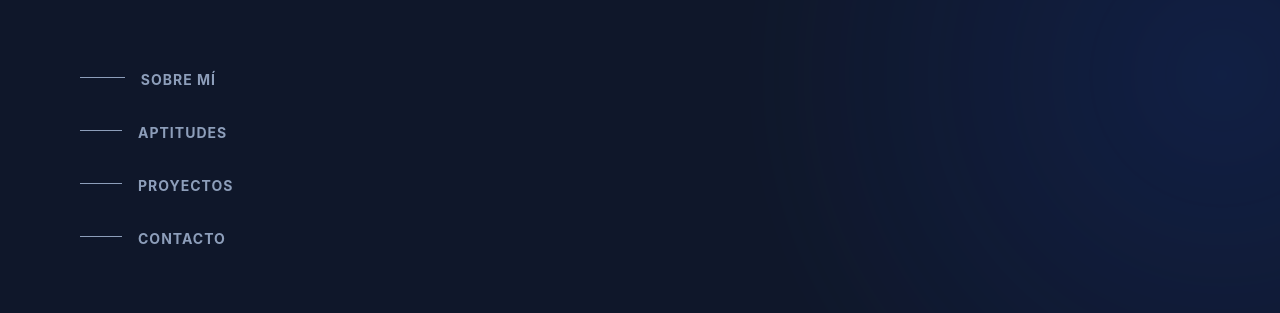
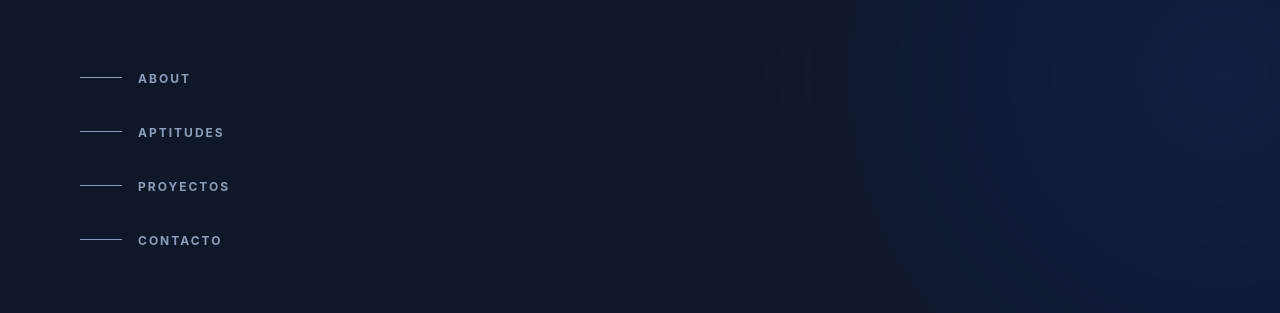
Before and after one commit to PabloC-Chiavarino/portfolio-dev, a React (Vite) app: page / in a window 1280 px wide. Shown: the part 224-537 px from the top of the page. Built offline with nearby package versions, Linux system fonts and the light colour scheme.

Commit message:
[web app] menu component structure fix

```diff
--- a/src/components/Menu/index.jsx
+++ b/src/components/Menu/index.jsx
@@ -15,7 +15,7 @@ const Menu = () => {
         <motion.ul
             initial="hidden"
             animate="visible"
-            transition={{ staggerChildren: '0.25' }}
+            transition={{ delay: 3, staggerChildren: '0.25' }}
             className='index-container'
         >
 
@@ -26,7 +26,7 @@ const Menu = () => {
                 <a href="">
                     <span className='flex-item'>
                         <hr />
-                        SOBRE MÍ
+                        <h4 className='item-title'>ABOUT</h4>
                     </span>
                 </a>
             </motion.li>
@@ -37,7 +37,7 @@ const Menu = () => {
                 <a href="">
                     <span className='flex-item'>
                         <hr />
-                        APTITUDES
+                        <h4 className='item-title'>APTITUDES</h4>
                     </span>
                 </a>
             </motion.li>
@@ -48,7 +48,7 @@ const Menu = () => {
                 <a href="">
                     <span className='flex-item'>
                         <hr />
-                        PROYECTOS
+                        <h4 className='item-title'>PROYECTOS</h4>
                     </span>
                 </a>
             </motion.li>
@@ -59,7 +59,7 @@ const Menu = () => {
                 <a href="">
                     <span className='flex-item'>
                         <hr />
-                        CONTACTO
+                        <h4 className='item-title'>CONTACTO</h4>
                     </span>
                 </a>
             </motion.li>
--- a/src/components/Menu/styles.css
+++ b/src/components/Menu/styles.css
@@ -20,6 +20,14 @@
     display: inline-flex;
     gap: 1rem;
     transition: 0.15s;
+    font-size: .75rem;
+    line-height: 1rem;
+    letter-spacing: 2px;
+}
+
+.item-title {
+    margin: 0;
+    min-width: 84px;
 }
 
 .flex-item:hover {
@@ -27,7 +35,7 @@
     color: #d0daed;
 }
 
-.flex-item:hover hr{
+.flex-item:hover hr {
     background-color: #d0daed;
 }
 
```
Lines whose indentation alone changed are shown as unchanged.
